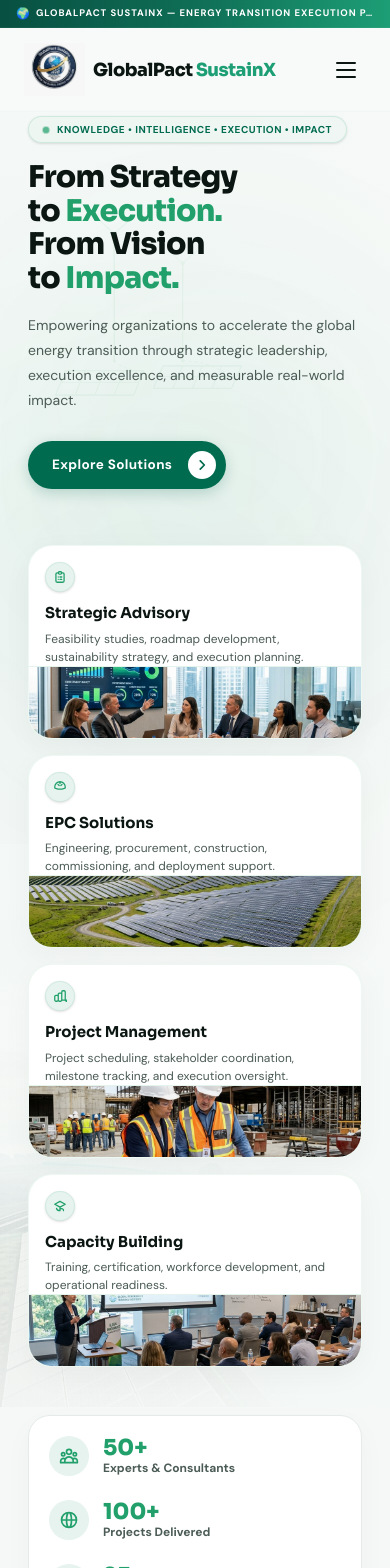
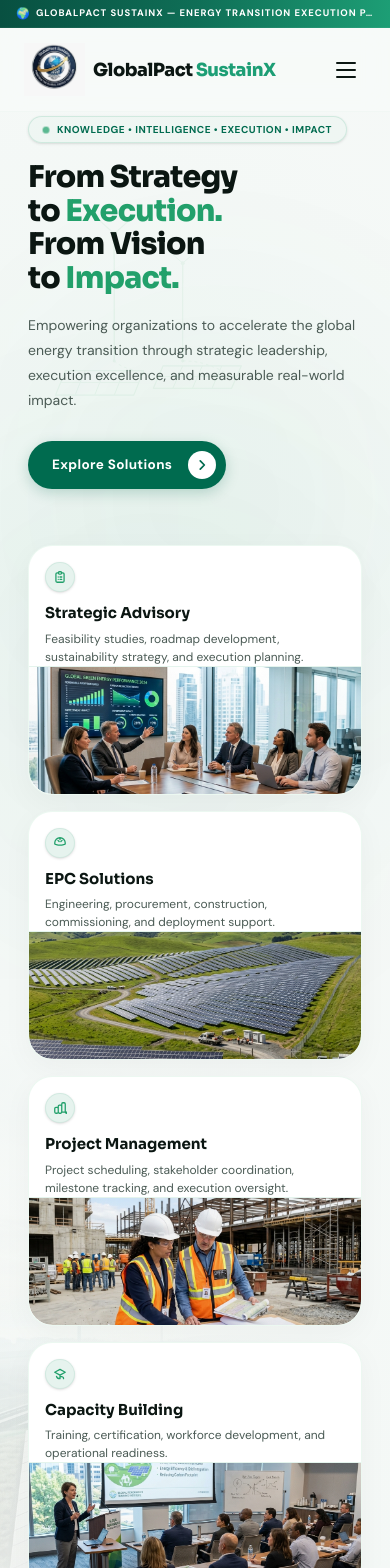
Before and after one commit to irfankhan90/SustainX, a Next.js app in the folder frontend/: page / in a window 390 px wide. Shown: the top 1568 px of the page. Built offline with nearby package versions, Linux system fonts and the light colour scheme.

Commit message:
fix(hero): resolve card image imports and container height for mobile/vercel

```diff
--- a/frontend/components/HeroSection.tsx
+++ b/frontend/components/HeroSection.tsx
@@ -1,6 +1,10 @@
 "use client";
 
 import React from "react";
+import advisoryImage from "../public/sustainx_advisory.png";
+import pmImage from "../public/sustainx_pm.png";
+import epcImage from "../public/sustainx_epc.png";
+import trainingImage from "../public/sustainx_training.png";
 
 interface Pillar {
   title: string;
@@ -13,7 +17,7 @@ const PILLARS: Pillar[] = [
   {
     title: "Strategic Advisory",
     description: "Feasibility studies, roadmap development, sustainability strategy, and execution planning.",
-    image: "/sustainx_advisory.png",
+    image: advisoryImage.src,
     icon: (
       <svg className="w-3.5 h-3.5 text-current" fill="none" viewBox="0 0 24 24" stroke="currentColor" strokeWidth={2.2}>
         <path strokeLinecap="round" strokeLinejoin="round" d="M9 5H7a2 2 0 00-2 2v12a2 2 0 002 2h10a2 2 0 002-2V7a2 2 0 00-2-2h-2M9 5a2 2 0 002 2h2a2 2 0 002-2M9 5a2 2 0 012-2h2a2 2 0 012 2m-3 7h3m-3 4h3m-6-4h.01M9 16h.01" />
@@ -23,7 +27,7 @@ const PILLARS: Pillar[] = [
   {
     title: "Project Management",
     description: "Project scheduling, stakeholder coordination, milestone tracking, and execution oversight.",
-    image: "/sustainx_pm.png",
+    image: pmImage.src,
     icon: (
       <svg className="w-3.5 h-3.5 text-current" fill="none" viewBox="0 0 24 24" stroke="currentColor" strokeWidth={2.2}>
         <path strokeLinecap="round" strokeLinejoin="round" d="M9 19v-6a2 2 0 00-2-2H5a2 2 0 00-2 2v6a2 2 0 002 2h2a2 2 0 002-2zm0 0V9a2 2 0 012-2h2a2 2 0 012 2v10m-6 0a2 2 0 002 2h2a2 2 0 002-2m0 0V5a2 2 0 012-2h2a2 2 0 012 2v14a2 2 0 002 2h2a2 2 0 002-2z" />
@@ -33,7 +37,7 @@ const PILLARS: Pillar[] = [
   {
     title: "EPC Solutions",
     description: "Engineering, procurement, construction, commissioning, and deployment support.",
-    image: "/sustainx_epc.png",
+    image: epcImage.src,
     icon: (
       <svg className="w-3.5 h-3.5 text-current" fill="none" viewBox="0 0 24 24" stroke="currentColor" strokeWidth={2.2}>
         <path strokeLinecap="round" strokeLinejoin="round" d="M12 3c-4.97 0-9 4.03-9 9 0 .46.04.92.1 1.36.09.61.58 1.09 1.19 1.14l1.37.11a22.39 22.39 0 0012.68 0l1.37-.11c.61-.05 1.1-.53 1.19-1.14.06-.44.1-.9.1-1.36 0-4.97-4.03-9-9-9zM12 3v3m-3.5 1.5l2 2m5-2l-2 2" />
@@ -43,7 +47,7 @@ const PILLARS: Pillar[] = [
   {
     title: "Capacity Building",
     description: "Training, certification, workforce development, and operational readiness.",
-    image: "/sustainx_training.png",
+    image: trainingImage.src,
     icon: (
       <svg className="w-3.5 h-3.5 text-current" fill="none" viewBox="0 0 24 24" stroke="currentColor" strokeWidth={2.2}>
         <path strokeLinecap="round" strokeLinejoin="round" d="M12 14l9-5-9-5-9 5 9 5zm0 0v6c-3 0-5.5-1.5-6-4m12 4c.5-2.5-2-4-6-4" />
@@ -177,7 +181,7 @@ export const HeroSection: React.FC = () => {
 
                 {/* Pillar Card 01: Strategic Advisory */}
                 <div
-                  className="bg-white border border-[rgba(22,163,74,0.08)] rounded-[24px] overflow-hidden flex flex-col lg:h-[208px] shadow-[0_8px_30px_rgba(0,0,0,0.04)] transition-all duration-300 hover:-translate-y-1.5 hover:shadow-[0_20px_48px_rgba(0,0,0,0.065)] hover:border-[#22A06B]/35 group cursor-pointer"
+                  className="bg-white border border-[rgba(22,163,74,0.08)] rounded-[24px] overflow-hidden flex flex-col lg:h-[290px] shadow-[0_8px_30px_rgba(0,0,0,0.04)] transition-all duration-300 hover:-translate-y-1.5 hover:shadow-[0_20px_48px_rgba(0,0,0,0.065)] hover:border-[#22A06B]/35 group cursor-pointer"
                 >
                   <div className="p-4 pb-0 flex-grow">
                     <div className="w-[30px] h-[30px] rounded-full bg-[#E6F3EE] border border-[#22A06B]/10 text-[#22A06B] flex items-center justify-center mb-2 shadow-sm group-hover:bg-[#22A06B] group-hover:text-white group-hover:border-[#22A06B] transition-all duration-300">
@@ -190,11 +194,16 @@ export const HeroSection: React.FC = () => {
                       {PILLARS[0].description}
                     </p>
                   </div>
-                  <div className="w-full h-[72px] overflow-hidden relative border-t border-[#22A06B]/12 mt-auto group-hover:border-[#22A06B]/25 transition-colors duration-300">
+                  <div className="w-full h-32 md:h-40 overflow-hidden rounded-b-3xl relative border-t border-[#22A06B]/12 mt-auto group-hover:border-[#22A06B]/25 transition-colors duration-300">
                     <img
                       src={PILLARS[0].image}
                       alt={PILLARS[0].title}
                       className="w-full h-full object-cover transition-transform duration-700 group-hover:scale-105"
+                      loading="lazy"
+                      onError={(e) => {
+                        e.currentTarget.onerror = null;
+                        e.currentTarget.src = "/sustainx_landscape.png";
+                      }}
                     />
                     <div className="absolute inset-0 bg-gradient-to-t from-black/5 to-transparent pointer-events-none" />
                   </div>
@@ -202,7 +211,7 @@ export const HeroSection: React.FC = () => {
 
                 {/* Pillar Card 03: EPC Solutions */}
                 <div
-                  className="bg-white border border-[rgba(22,163,74,0.08)] rounded-[24px] overflow-hidden flex flex-col lg:h-[208px] shadow-[0_8px_30px_rgba(0,0,0,0.04)] transition-all duration-300 hover:-translate-y-1.5 hover:shadow-[0_20px_48px_rgba(0,0,0,0.065)] hover:border-[#22A06B]/35 group cursor-pointer"
+                  className="bg-white border border-[rgba(22,163,74,0.08)] rounded-[24px] overflow-hidden flex flex-col lg:h-[290px] shadow-[0_8px_30px_rgba(0,0,0,0.04)] transition-all duration-300 hover:-translate-y-1.5 hover:shadow-[0_20px_48px_rgba(0,0,0,0.065)] hover:border-[#22A06B]/35 group cursor-pointer"
                 >
                   <div className="p-4 pb-0 flex-grow">
                     <div className="w-[30px] h-[30px] rounded-full bg-[#E6F3EE] border border-[#22A06B]/10 text-[#22A06B] flex items-center justify-center mb-2 shadow-sm group-hover:bg-[#22A06B] group-hover:text-white group-hover:border-[#22A06B] transition-all duration-300">
@@ -215,11 +224,16 @@ export const HeroSection: React.FC = () => {
                       {PILLARS[2].description}
                     </p>
                   </div>
-                  <div className="w-full h-[72px] overflow-hidden relative border-t border-[#22A06B]/12 mt-auto group-hover:border-[#22A06B]/25 transition-colors duration-300">
+                  <div className="w-full h-32 md:h-40 overflow-hidden rounded-b-3xl relative border-t border-[#22A06B]/12 mt-auto group-hover:border-[#22A06B]/25 transition-colors duration-300">
                     <img
                       src={PILLARS[2].image}
                       alt={PILLARS[2].title}
                       className="w-full h-full object-cover transition-transform duration-700 group-hover:scale-105"
+                      loading="lazy"
+                      onError={(e) => {
+                        e.currentTarget.onerror = null;
+                        e.currentTarget.src = "/sustainx_landscape.png";
+                      }}
                     />
                     <div className="absolute inset-0 bg-gradient-to-t from-black/5 to-transparent pointer-events-none" />
                   </div>
@@ -232,7 +246,7 @@ export const HeroSection: React.FC = () => {
 
                 {/* Pillar Card 02: Project Management */}
                 <div
-                  className="bg-white border border-[rgba(22,163,74,0.08)] rounded-[24px] overflow-hidden flex flex-col lg:h-[208px] shadow-[0_8px_30px_rgba(0,0,0,0.04)] transition-all duration-300 hover:-translate-y-1.5 hover:shadow-[0_20px_48px_rgba(0,0,0,0.065)] hover:border-[#22A06B]/35 group cursor-pointer"
+                  className="bg-white border border-[rgba(22,163,74,0.08)] rounded-[24px] overflow-hidden flex flex-col lg:h-[290px] shadow-[0_8px_30px_rgba(0,0,0,0.04)] transition-all duration-300 hover:-translate-y-1.5 hover:shadow-[0_20px_48px_rgba(0,0,0,0.065)] hover:border-[#22A06B]/35 group cursor-pointer"
                 >
                   <div className="p-4 pb-0 flex-grow">
                     <div className="w-[30px] h-[30px] rounded-full bg-[#E6F3EE] border border-[#22A06B]/10 text-[#22A06B] flex items-center justify-center mb-2 shadow-sm group-hover:bg-[#22A06B] group-hover:text-white group-hover:border-[#22A06B] transition-all duration-300">
@@ -245,11 +259,16 @@ export const HeroSection: React.FC = () => {
                       {PILLARS[1].description}
                     </p>
                   </div>
-                  <div className="w-full h-[72px] overflow-hidden relative border-t border-[#22A06B]/12 mt-auto group-hover:border-[#22A06B]/25 transition-colors duration-300">
+                  <div className="w-full h-32 md:h-40 overflow-hidden rounded-b-3xl relative border-t border-[#22A06B]/12 mt-auto group-hover:border-[#22A06B]/25 transition-colors duration-300">
                     <img
                       src={PILLARS[1].image}
                       alt={PILLARS[1].title}
                       className="w-full h-full object-cover transition-transform duration-700 group-hover:scale-105"
+                      loading="lazy"
+                      onError={(e) => {
+                        e.currentTarget.onerror = null;
+                        e.currentTarget.src = "/sustainx_landscape.png";
+                      }}
                     />
                     <div className="absolute inset-0 bg-gradient-to-t from-black/5 to-transparent pointer-events-none" />
                   </div>
@@ -257,7 +276,7 @@ export const HeroSection: React.FC = () => {
 
                 {/* Pillar Card 04: Capacity Building */}
                 <div
-                  className="bg-white border border-[rgba(22,163,74,0.08)] rounded-[24px] overflow-hidden flex flex-col lg:h-[208px] shadow-[0_8px_30px_rgba(0,0,0,0.04)] transition-all duration-300 hover:-translate-y-1.5 hover:shadow-[0_20px_48px_rgba(0,0,0,0.065)] hover:border-[#22A06B]/35 group cursor-pointer"
+                  className="bg-white border border-[rgba(22,163,74,0.08)] rounded-[24px] overflow-hidden flex flex-col lg:h-[290px] shadow-[0_8px_30px_rgba(0,0,0,0.04)] transition-all duration-300 hover:-translate-y-1.5 hover:shadow-[0_20px_48px_rgba(0,0,0,0.065)] hover:border-[#22A06B]/35 group cursor-pointer"
                 >
                   <div className="p-4 pb-0 flex-grow">
                     <div className="w-[30px] h-[30px] rounded-full bg-[#E6F3EE] border border-[#22A06B]/10 text-[#22A06B] flex items-center justify-center mb-2 shadow-sm group-hover:bg-[#22A06B] group-hover:text-white group-hover:border-[#22A06B] transition-all duration-300">
@@ -270,11 +289,16 @@ export const HeroSection: React.FC = () => {
                       {PILLARS[3].description}
                     </p>
                   </div>
-                  <div className="w-full h-[72px] overflow-hidden relative border-t border-[#22A06B]/12 mt-auto group-hover:border-[#22A06B]/25 transition-colors duration-300">
+                  <div className="w-full h-32 md:h-40 overflow-hidden rounded-b-3xl relative border-t border-[#22A06B]/12 mt-auto group-hover:border-[#22A06B]/25 transition-colors duration-300">
                     <img
                       src={PILLARS[3].image}
                       alt={PILLARS[3].title}
                       className="w-full h-full object-cover transition-transform duration-700 group-hover:scale-105"
+                      loading="lazy"
+                      onError={(e) => {
+                        e.currentTarget.onerror = null;
+                        e.currentTarget.src = "/sustainx_landscape.png";
+                      }}
                     />
                     <div className="absolute inset-0 bg-gradient-to-t from-black/5 to-transparent pointer-events-none" />
                   </div>
```
